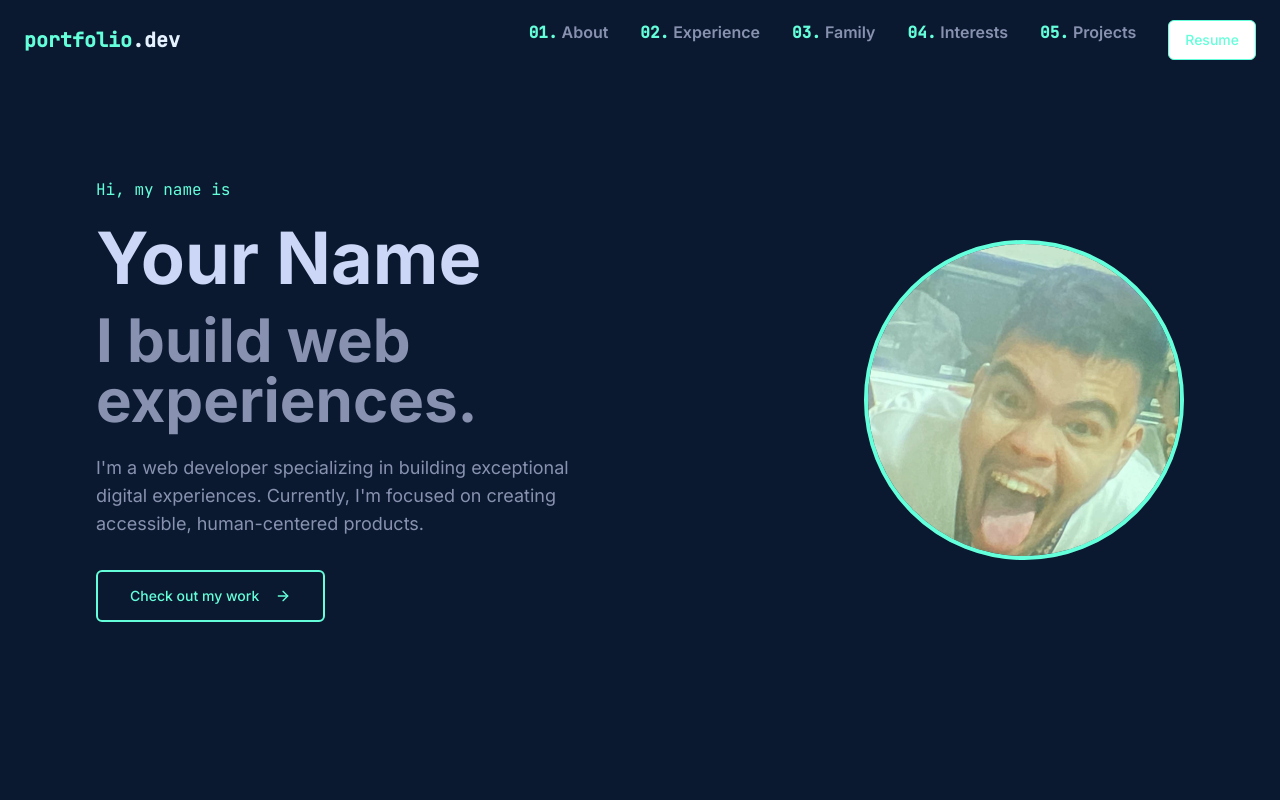
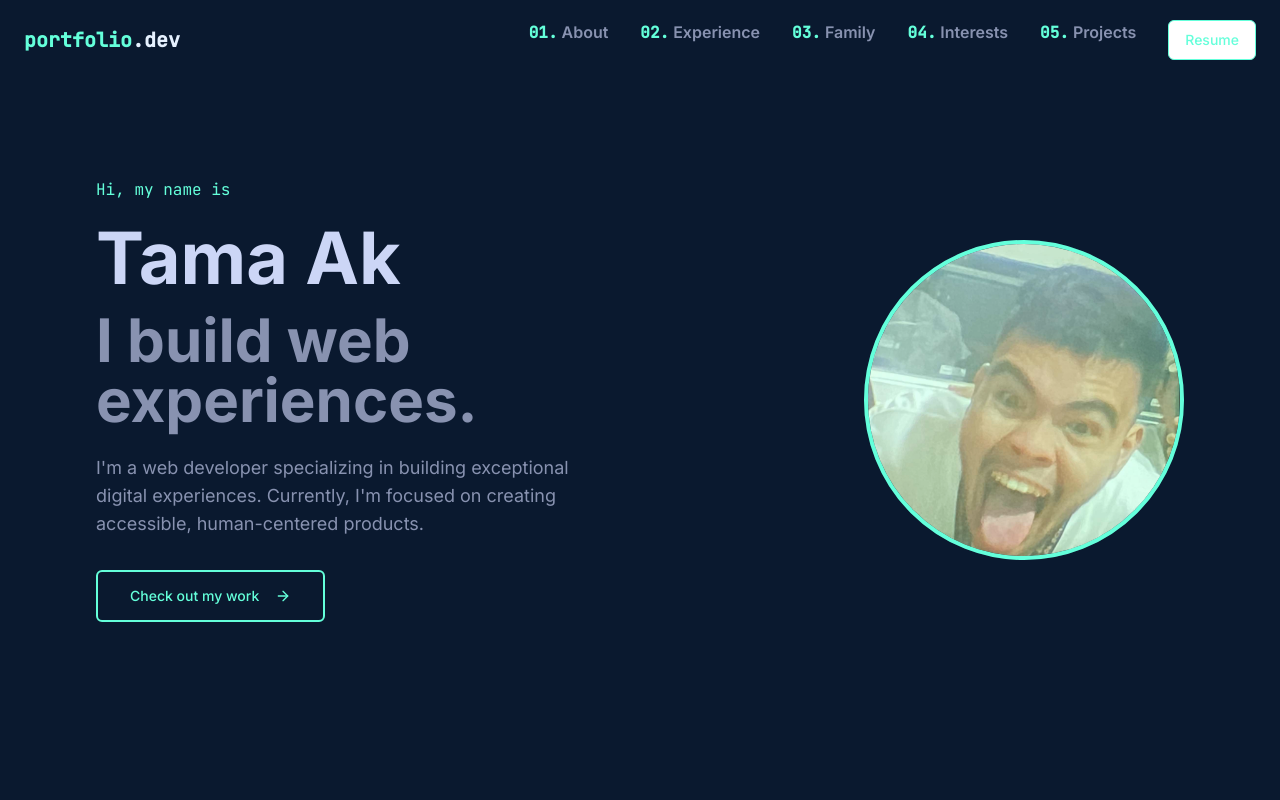
Before and after one commit to Jimpaks/Portfolio, a React (Vite) app: page / in a window 1280 px wide. Shown: the top 800 px of the page. Built offline with nearby package versions, Linux system fonts and the light colour scheme.

Commit message:
Rename "Your Name" to Tama Ak
Update personal name in the portfolio.

```diff
--- a/src/components/Footer.tsx
+++ b/src/components/Footer.tsx
@@ -6,7 +6,7 @@ const Footer = () => {
     <footer className="bg-portfolio-primary py-8 border-t border-portfolio-text/10">
       <div className="max-w-7xl mx-auto px-6 text-center">
         <p className="text-portfolio-text text-sm">
-          Designed & Built by Your Name &copy; {new Date().getFullYear()}
+          Designed & Built by Tama Ak &copy; {new Date().getFullYear()}
         </p>
       </div>
     </footer>
--- a/src/components/Hero.tsx
+++ b/src/components/Hero.tsx
@@ -15,7 +15,7 @@ const Hero = () => {
               Hi, my name is
             </span>
             <h1 className="text-5xl md:text-6xl lg:text-7xl font-bold text-portfolio-lightest mb-4 animate-fade-in" style={{ animationDelay: '100ms' }}>
-              Your Name
+              Tama Ak
             </h1>
             <h2 className="text-4xl md:text-5xl lg:text-6xl font-bold text-portfolio-text mb-6 animate-fade-in" style={{ animationDelay: '200ms' }}>
               I build web experiences.
```
